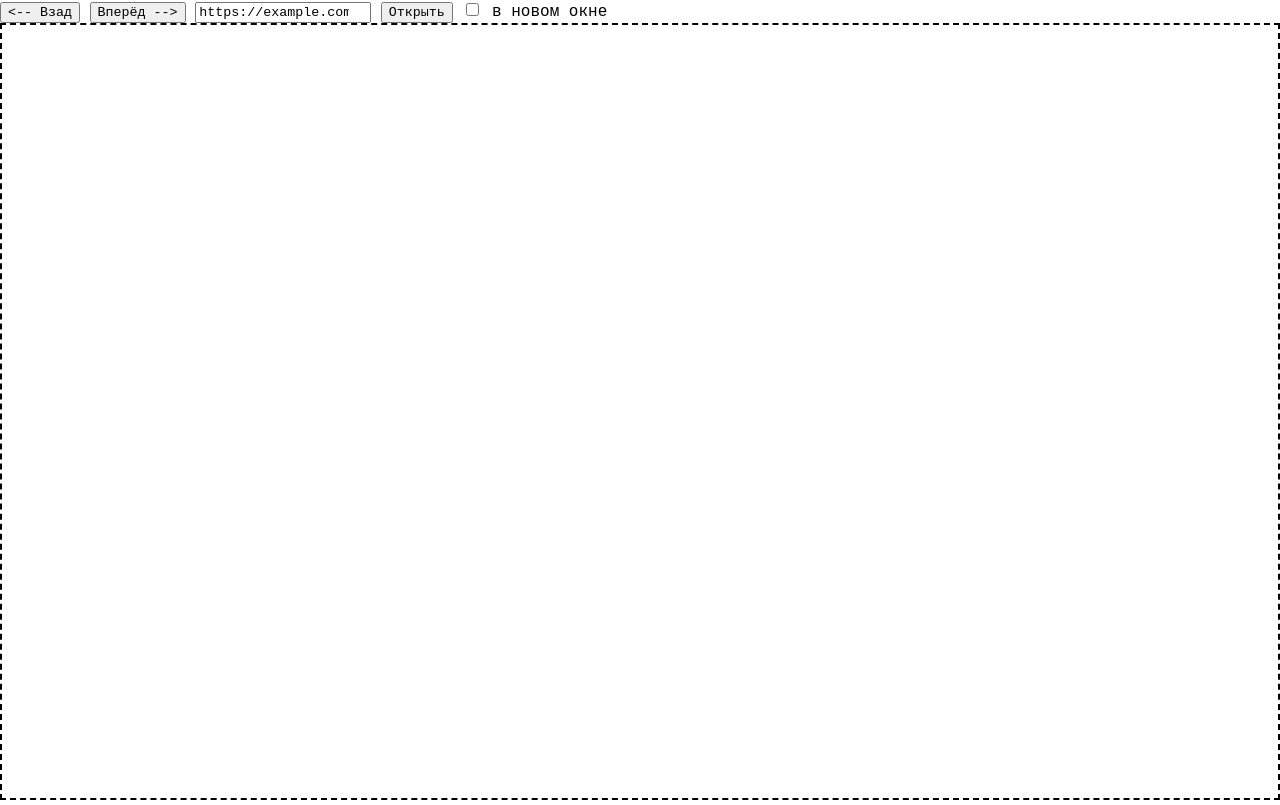
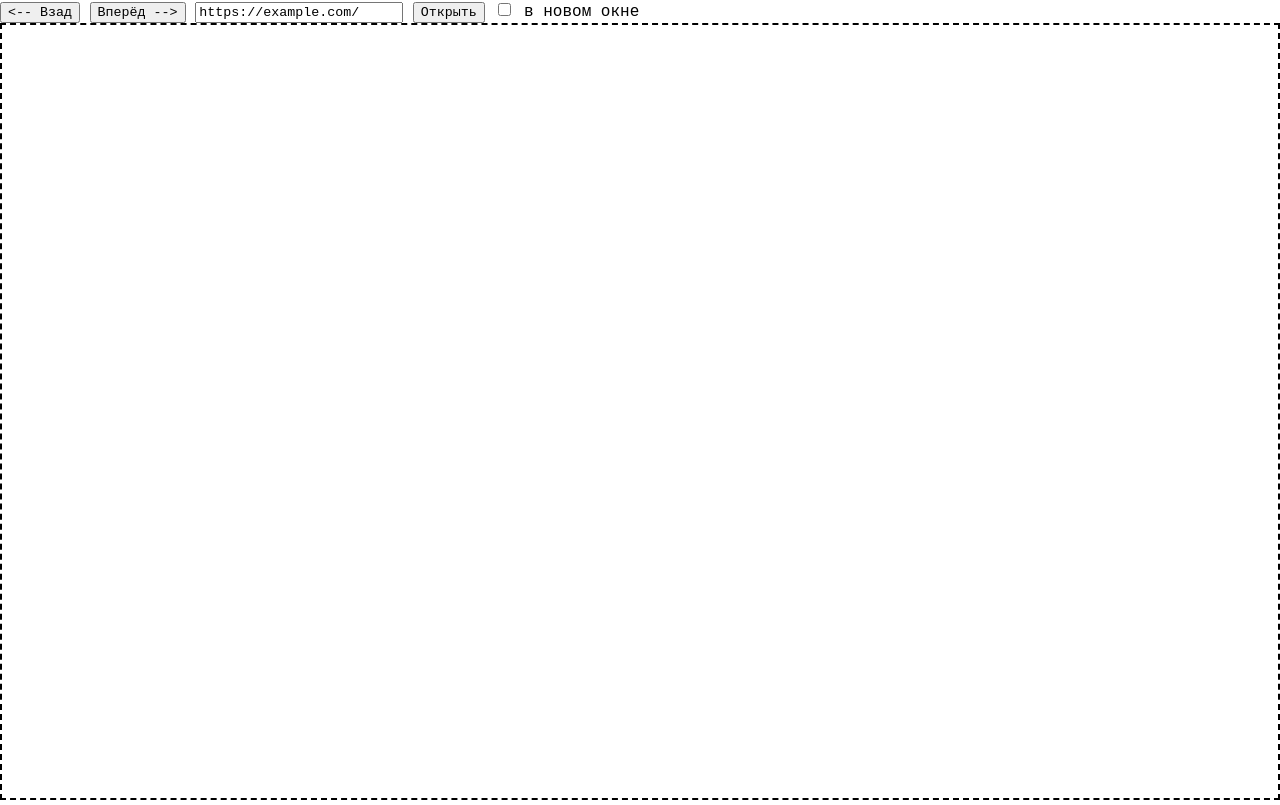
Before and after one commit to Alex-1701/help_js, a plain HTML site: page lab_09/lab_9_1.html in a window 1280 px wide. Drawn offline with Linux system fonts and the light colour scheme.

Commit message:
lab 6, 7, 8, 9 add reports

```diff
--- a/lab_09/lab_9_1.html
+++ b/lab_09/lab_9_1.html
@@ -24,6 +24,10 @@
           border: 2px dashed black;
           height: calc(100% - 27px);
           width: calc(100% - 4px);
+      }
+
+      #adress_field {
+          width: 200px;
       }
   </style>
 </head>
```
Also changed, not shown: 8 other files.
